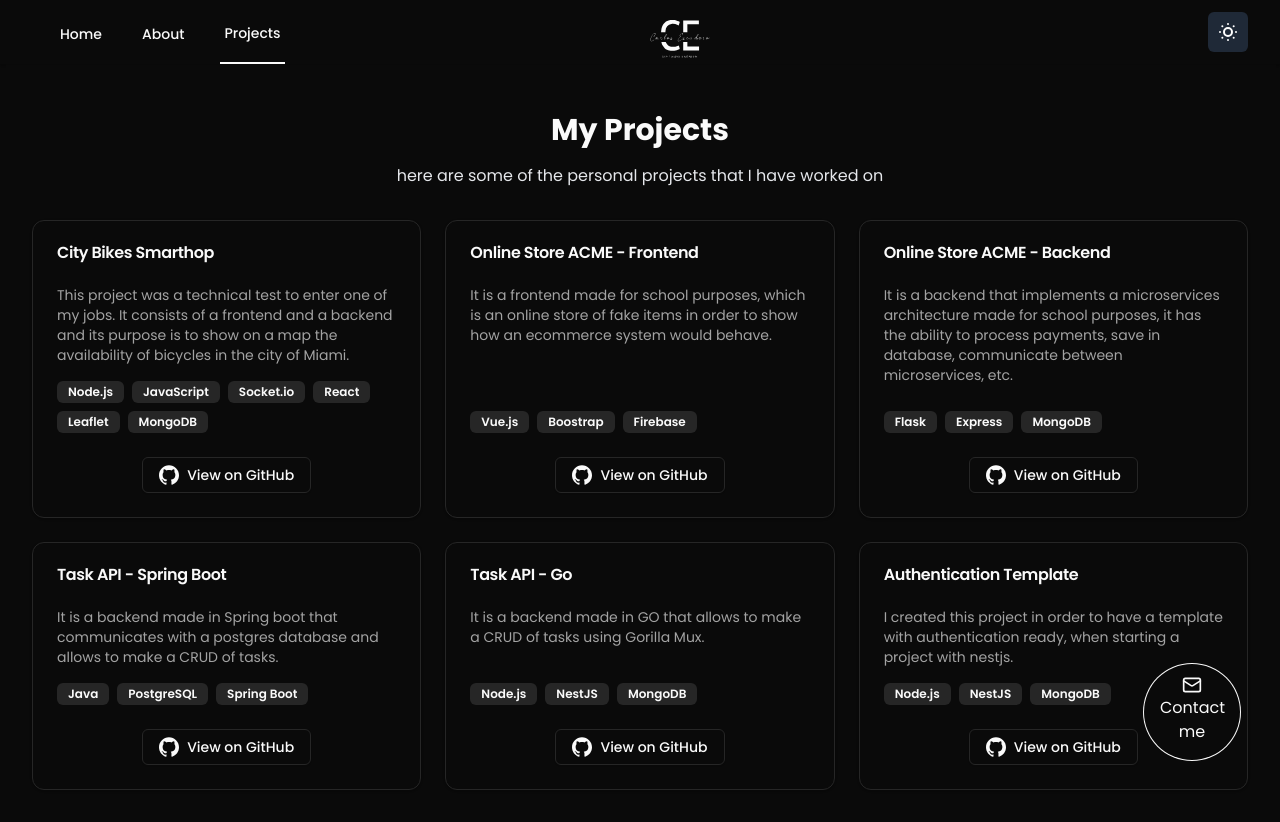
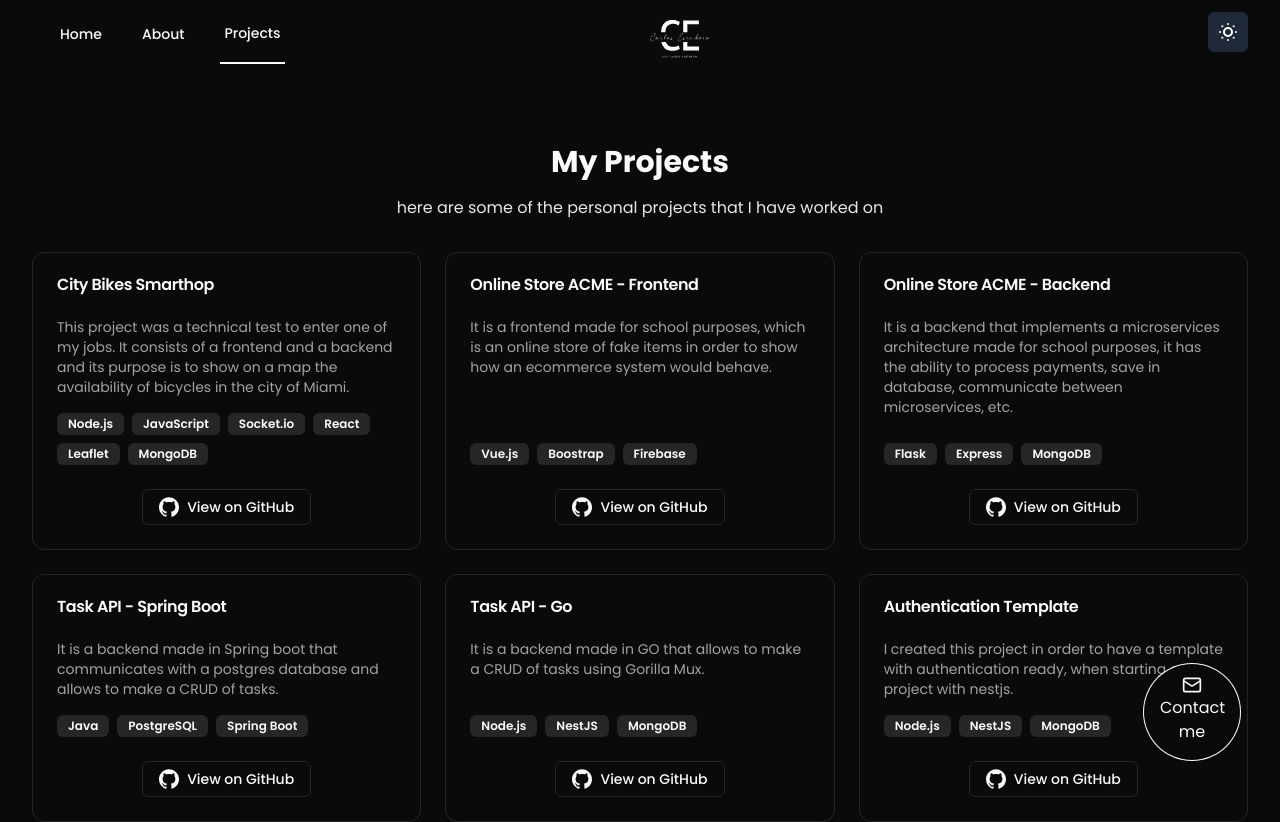
Before and after one commit to carlosescor2199/portfolio, a Next.js app: page /projects in a window 1280 px wide. Shown: the top 822 px of the page. Built offline with nearby package versions, Linux system fonts and the light colour scheme.

Commit message:
fixed navbar

```diff
--- a/src/app/about/page.tsx
+++ b/src/app/about/page.tsx
@@ -14,7 +14,7 @@ import { cn } from "@/utils/cn";
 export default function page() {
   return (
     <>
-      <main className={cn("flex flex-1 flex-col px-6 py-10", "lg:px-24 lg:py-12")}>
+      <main className={cn("mt-20 flex flex-1 flex-col px-6 py-10", "lg:px-24 lg:py-12")}>
         <PresentationSection />
         <hr />
         <SkillsSection />
--- a/src/app/projects/page.tsx
+++ b/src/app/projects/page.tsx
@@ -78,7 +78,7 @@ export default function ProjectsPage() {
             transition: { delay: 0.5, duration: 0.5, ease: "circInOut" },
           },
         }}
-        className="lg:mx-26 mx-8 flex flex-1 flex-col py-12"
+        className="lg:mx-26 mx-8 mt-24 flex flex-1 flex-col py-12"
       >
         <h2 className="mb-4 text-center text-3xl font-bold">My Projects</h2>
         <p className="mb-8 text-center text-gray-800 dark:text-gray-200">
--- a/src/components/navbar/navbar.tsx
+++ b/src/components/navbar/navbar.tsx
@@ -38,7 +38,7 @@ export default function Navbar() {
 
   return (
     <Disclosure as="nav" className="bg-background shadow dark:bg-background">
-      <div className="mx-auto max-w-7xl px-2 sm:px-6 lg:px-8">
+      <div className="fixed top-0 z-50 mx-auto w-full bg-background px-2 sm:px-6 lg:px-8">
         <div className="relative flex h-16 justify-between">
           <div className="absolute inset-y-0 left-0 flex items-center sm:hidden">
             {/* Mobile menu button */}
```
